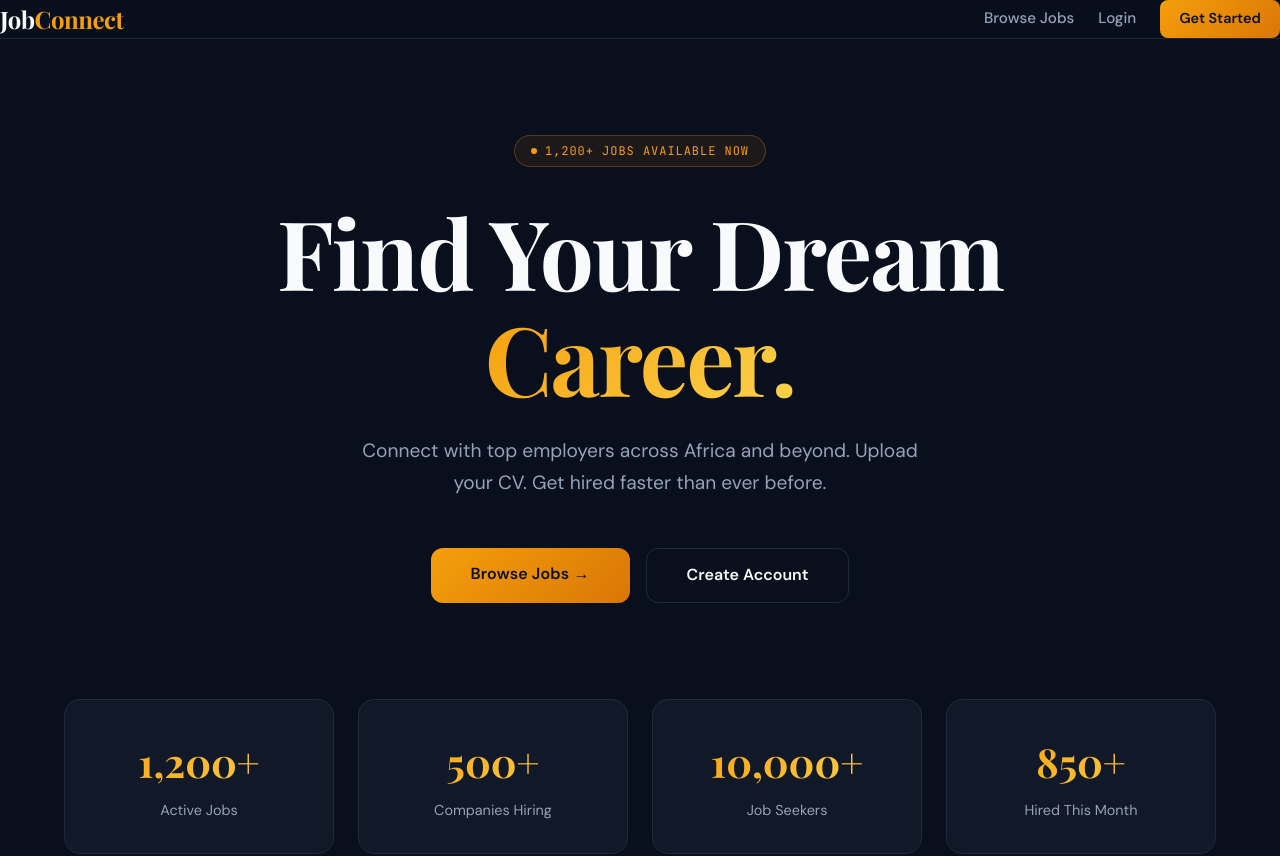
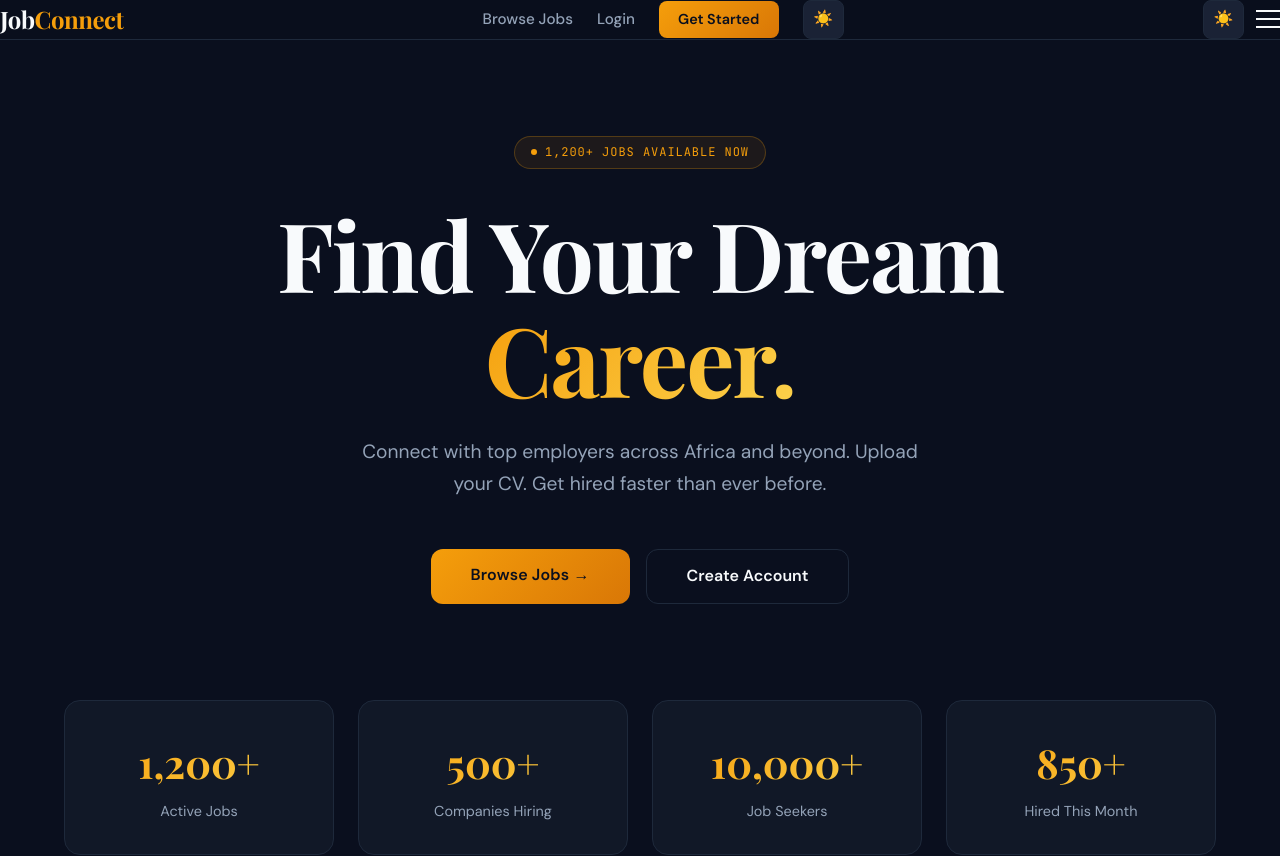
Before and after one commit to deni-bit/job-board-platform, a React (Vite) app in the folder frontend/: page / in a window 1280 px wide. Shown: the top 856 px of the page. Built offline with nearby package versions, Linux system fonts and the light colour scheme; no server answers.

Commit message:
Add light/dark mode toggle

```diff
--- a/frontend/src/components/Navbar.jsx
+++ b/frontend/src/components/Navbar.jsx
@@ -2,12 +2,14 @@ import { useState } from 'react'
 import { Link, useNavigate } from 'react-router-dom'
 import { useDispatch, useSelector } from 'react-redux'
 import { logout } from '../store/authSlice'
+import { useTheme } from '../context/ThemeContext'
 
 const Navbar = () => {
   const dispatch = useDispatch()
   const navigate = useNavigate()
   const { user } = useSelector((state) => state.auth)
   const [menuOpen, setMenuOpen] = useState(false)
+  const { theme, toggleTheme } = useTheme()
 
   const handleLogout = () => {
     dispatch(logout())
@@ -16,7 +18,7 @@ const Navbar = () => {
   }
 
   const linkStyle = {
-    color: '#94A3B8',
+    color: 'var(--muted)',
     fontFamily: 'DM Sans, sans-serif',
     fontWeight: 500,
     fontSize: '0.95rem',
@@ -25,11 +27,32 @@ const Navbar = () => {
     display: 'block'
   }
 
+  const ThemeToggle = () => (
+    <button
+      onClick={toggleTheme}
+      title={theme === 'dark' ? 'Switch to Light Mode' : 'Switch to Dark Mode'}
+      style={{
+        background: 'var(--surface2)',
+        border: '1px solid var(--border)',
+        borderRadius: '8px',
+        padding: '0.4rem 0.6rem',
+        cursor: 'pointer',
+        fontSize: '1rem',
+        display: 'flex',
+        alignItems: 'center',
+        justifyContent: 'center',
+        transition: 'all 0.2s'
+      }}
+    >
+      {theme === 'dark' ? '☀️' : '🌙'}
+    </button>
+  )
+
   return (
     <nav style={{
-      background: 'rgba(10, 15, 30, 0.95)',
+      background: theme === 'dark' ? 'rgba(10, 15, 30, 0.95)' : 'rgba(255,255,255,0.95)',
       backdropFilter: 'blur(12px)',
-      borderBottom: '1px solid #1E293B',
+      borderBottom: '1px solid var(--border)',
       position: 'sticky',
       top: 0,
       zIndex: 100
@@ -41,26 +64,26 @@ const Navbar = () => {
           fontFamily: 'Playfair Display, serif',
           fontSize: '1.5rem',
           fontWeight: 700,
-          color: '#F8FAFC',
+          color: 'var(--text)',
           letterSpacing: '-0.02em',
           textDecoration: 'none'
         }}>
-          Job<span style={{ color: '#F59E0B' }}>Connect</span>
+          Job<span style={{ color: 'var(--gold)' }}>Connect</span>
         </Link>
 
         {/* Desktop Links */}
         <div className="hidden md:flex items-center gap-6">
           <Link to="/jobs" style={{ ...linkStyle, display: 'inline' }}
-            onMouseEnter={e => e.target.style.color = '#F8FAFC'}
-            onMouseLeave={e => e.target.style.color = '#94A3B8'}>
+            onMouseEnter={e => e.target.style.color = 'var(--text)'}
+            onMouseLeave={e => e.target.style.color = 'var(--muted)'}>
             Browse Jobs
           </Link>
 
           {!user ? (
             <>
               <Link to="/login" style={{ ...linkStyle, display: 'inline' }}
-                onMouseEnter={e => e.target.style.color = '#F8FAFC'}
-                onMouseLeave={e => e.target.style.color = '#94A3B8'}>
+                onMouseEnter={e => e.target.style.color = 'var(--text)'}
+                onMouseLeave={e => e.target.style.color = 'var(--muted)'}>
                 Login
               </Link>
               <Link to="/register" style={{
@@ -81,32 +104,32 @@ const Navbar = () => {
               {user.role === 'employer' && (
                 <>
                   <Link to="/post-job" style={{ ...linkStyle, display: 'inline' }}
-                    onMouseEnter={e => e.target.style.color = '#F8FAFC'}
-                    onMouseLeave={e => e.target.style.color = '#94A3B8'}>Post Job</Link>
+                    onMouseEnter={e => e.target.style.color = 'var(--text)'}
+                    onMouseLeave={e => e.target.style.color = 'var(--muted)'}>Post Job</Link>
                   <Link to="/dashboard" style={{ ...linkStyle, display: 'inline' }}
-                    onMouseEnter={e => e.target.style.color = '#F8FAFC'}
-                    onMouseLeave={e => e.target.style.color = '#94A3B8'}>Dashboard</Link>
+                    onMouseEnter={e => e.target.style.color = 'var(--text)'}
+                    onMouseLeave={e => e.target.style.color = 'var(--muted)'}>Dashboard</Link>
                 </>
               )}
               {user.role === 'jobseeker' && (
                 <Link to="/applications" style={{ ...linkStyle, display: 'inline' }}
-                  onMouseEnter={e => e.target.style.color = '#F8FAFC'}
-                  onMouseLeave={e => e.target.style.color = '#94A3B8'}>My Applications</Link>
+                  onMouseEnter={e => e.target.style.color = 'var(--text)'}
+                  onMouseLeave={e => e.target.style.color = 'var(--muted)'}>My Applications</Link>
               )}
               {user.role === 'admin' && (
                 <Link to="/admin" style={{ ...linkStyle, display: 'inline' }}
-                  onMouseEnter={e => e.target.style.color = '#F8FAFC'}
-                  onMouseLeave={e => e.target.style.color = '#94A3B8'}>Admin</Link>
+                  onMouseEnter={e => e.target.style.color = 'var(--text)'}
+                  onMouseLeave={e => e.target.style.color = 'var(--muted)'}>Admin</Link>
               )}
               <div className="flex items-center gap-3">
-                <span style={{ fontFamily: 'DM Sans', fontWeight: 500, color: '#F8FAFC', fontSize: '0.9rem' }}>
+                <span style={{ fontFamily: 'DM Sans', fontWeight: 500, color: 'var(--text)', fontSize: '0.9rem' }}>
                   {user.name}
                 </span>
                 <span style={{
                   fontFamily: 'JetBrains Mono, monospace',
                   fontSize: '0.7rem',
                   background: 'rgba(245, 158, 11, 0.15)',
-                  color: '#F59E0B',
+                  color: 'var(--gold)',
                   border: '1px solid rgba(245, 158, 11, 0.3)',
                   padding: '0.2rem 0.6rem',
                   borderRadius: '4px',
@@ -115,8 +138,8 @@ const Navbar = () => {
                 }}>{user.role}</span>
                 <button onClick={handleLogout} style={{
                   background: 'transparent',
-                  border: '1px solid #1E293B',
-                  color: '#94A3B8',
+                  border: '1px solid var(--border)',
+                  color: 'var(--muted)',
                   fontFamily: 'DM Sans',
                   fontWeight: 500,
                   fontSize: '0.85rem',
@@ -125,45 +148,51 @@ const Navbar = () => {
                   cursor: 'pointer'
                 }}
                   onMouseEnter={e => { e.target.style.borderColor = '#EF4444'; e.target.style.color = '#EF4444' }}
-                  onMouseLeave={e => { e.target.style.borderColor = '#1E293B'; e.target.style.color = '#94A3B8' }}>
+                  onMouseLeave={e => { e.target.style.borderColor = 'var(--border)'; e.target.style.color = 'var(--muted)' }}>
                   Logout
                 </button>
               </div>
             </>
           )}
+
+          {/* Theme Toggle */}
+          <ThemeToggle />
         </div>
 
-        {/* Hamburger Button — mobile only */}
+        {/* Mobile right side — toggle + hamburger */}
+        <div style={{ display: 'flex', alignItems: 'center', gap: '0.75rem' }} className="md:hidden">
+          <ThemeToggle />
           <button
             onClick={() => setMenuOpen(!menuOpen)}
-          className="md:hidden flex flex-col justify-center items-center gap-1.5 p-2"
+            className="flex flex-col justify-center items-center gap-1.5 p-2"
             style={{ background: 'transparent', border: 'none', cursor: 'pointer' }}>
             <span style={{
               display: 'block', width: '24px', height: '2px',
-            background: '#F8FAFC',
+              background: 'var(--text)',
               transition: 'all 0.3s',
               transform: menuOpen ? 'rotate(45deg) translateY(6px)' : 'none'
             }} />
             <span style={{
               display: 'block', width: '24px', height: '2px',
-            background: '#F8FAFC',
+              background: 'var(--text)',
               transition: 'all 0.3s',
               opacity: menuOpen ? 0 : 1
             }} />
             <span style={{
               display: 'block', width: '24px', height: '2px',
-            background: '#F8FAFC',
+              background: 'var(--text)',
               transition: 'all 0.3s',
               transform: menuOpen ? 'rotate(-45deg) translateY(-6px)' : 'none'
             }} />
           </button>
         </div>
+      </div>
 
       {/* Mobile Menu */}
       {menuOpen && (
         <div style={{
-          background: '#0A0F1E',
-          borderTop: '1px solid #1E293B',
+          background: 'var(--navy)',
+          borderTop: '1px solid var(--border)',
           padding: '1rem 1.5rem 1.5rem',
         }}>
           <Link to="/jobs" style={linkStyle} onClick={() => setMenuOpen(false)}>Browse Jobs</Link>
@@ -188,15 +217,14 @@ const Navbar = () => {
             </>
           ) : (
             <>
-              {/* User info */}
               <div style={{
                 display: 'flex', alignItems: 'center', gap: '0.75rem',
-                padding: '0.75rem 0', borderBottom: '1px solid #1E293B', marginBottom: '0.75rem'
+                padding: '0.75rem 0', borderBottom: '1px solid var(--border)', marginBottom: '0.75rem'
               }}>
-                <span style={{ color: '#F8FAFC', fontFamily: 'DM Sans', fontWeight: 600 }}>{user.name}</span>
+                <span style={{ color: 'var(--text)', fontFamily: 'DM Sans', fontWeight: 600 }}>{user.name}</span>
                 <span style={{
                   fontFamily: 'JetBrains Mono, monospace', fontSize: '0.65rem',
-                  background: 'rgba(245, 158, 11, 0.15)', color: '#F59E0B',
+                  background: 'rgba(245, 158, 11, 0.15)', color: 'var(--gold)',
                   border: '1px solid rgba(245, 158, 11, 0.3)',
                   padding: '0.15rem 0.5rem', borderRadius: '4px',
                   textTransform: 'uppercase', letterSpacing: '0.08em'
--- /dev/null
+++ b/frontend/src/context/ThemeContext.jsx
@@ -0,0 +1,26 @@
+import { createContext, useContext, useState, useEffect } from 'react'
+
+const ThemeContext = createContext()
+
+export const ThemeProvider = ({ children }) => {
+  const [theme, setTheme] = useState(() => {
+    return localStorage.getItem('theme') || 'dark'
+  })
+
+  useEffect(() => {
+    document.documentElement.setAttribute('data-theme', theme)
+    localStorage.setItem('theme', theme)
+  }, [theme])
+
+  const toggleTheme = () => {
+    setTheme(prev => prev === 'dark' ? 'light' : 'dark')
+  }
+
+  return (
+    <ThemeContext.Provider value={{ theme, toggleTheme }}>
+      {children}
+    </ThemeContext.Provider>
+  )
+}
+
+export const useTheme = () => useContext(ThemeContext)
--- a/frontend/src/index.css
+++ b/frontend/src/index.css
@@ -1,5 +1,6 @@
 @import "tailwindcss";
 
+/* ── DARK MODE (default) ───────────────────────────────────────────────── */
 :root {
   --navy: #0A0F1E;
   --surface: #111827;
@@ -10,6 +11,19 @@
   --text: #F8FAFC;
   --muted: #94A3B8;
   --border: #1E293B;
+}
+
+/* ── LIGHT MODE ────────────────────────────────────────────────────────── */
+[data-theme="light"] {
+  --navy: #F1F5F9;
+  --surface: #FFFFFF;
+  --surface2: #F8FAFC;
+  --gold: #D97706;
+  --gold-light: #F59E0B;
+  --coral: #DC2626;
+  --text: #0F172A;
+  --muted: #64748B;
+  --border: #E2E8F0;
 }
 
 * {
@@ -45,7 +59,6 @@ h1, h2, h3 {
 .gold-border {
   border: 1px solid rgba(245, 158, 11, 0.3);
 }
-
 .gold-border:hover {
   border-color: rgba(245, 158, 11, 0.7);
   box-shadow: 0 0 20px rgba(245, 158, 11, 0.1);
@@ -58,7 +71,7 @@ h1, h2, h3 {
 ::-webkit-scrollbar-thumb:hover { background: var(--gold); }
 
 /* Smooth transitions */
-* { transition: border-color 0.2s, box-shadow 0.2s, background-color 0.2s; }
+* { transition: border-color 0.2s, box-shadow 0.2s, background-color 0.3s, color 0.3s; }
 
 /* Input focus glow */
 input:focus, textarea:focus, select:focus {
--- a/frontend/src/main.jsx
+++ b/frontend/src/main.jsx
@@ -4,6 +4,7 @@ import { BrowserRouter } from 'react-router-dom'
 import { Provider } from 'react-redux'
 import { store } from './store/store'
 import { SocketProvider } from './context/SocketContext'
+import { ThemeProvider } from './context/ThemeContext'
 import './index.css'
 import App from './App.jsx'
 
@@ -12,7 +13,9 @@ createRoot(document.getElementById('root')).render(
     <Provider store={store}>
       <BrowserRouter>
         <SocketProvider>
-          <App />
+          <ThemeProvider>
+            <App />
+          </ThemeProvider>
         </SocketProvider>
       </BrowserRouter>
     </Provider>
```
Lines whose indentation alone changed are shown as unchanged.
